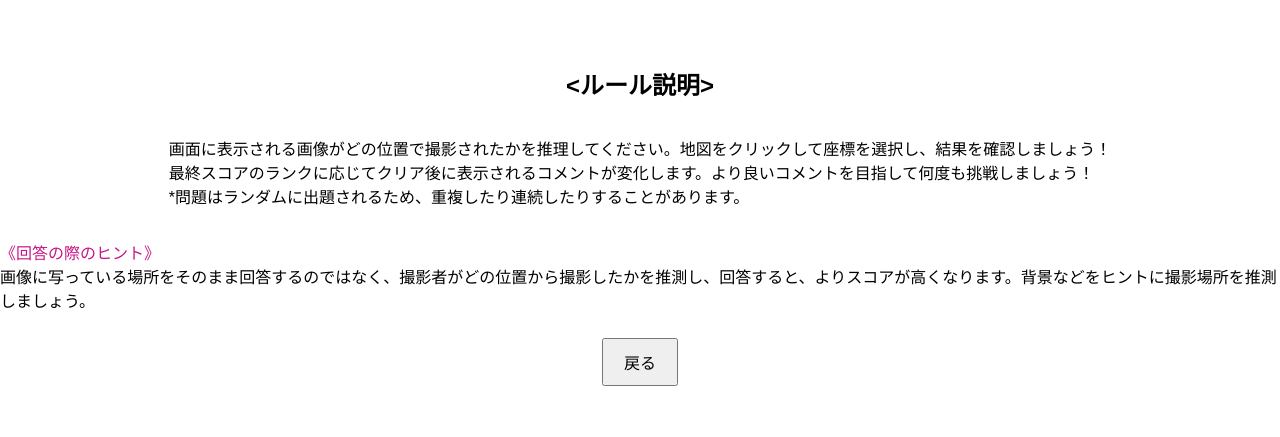
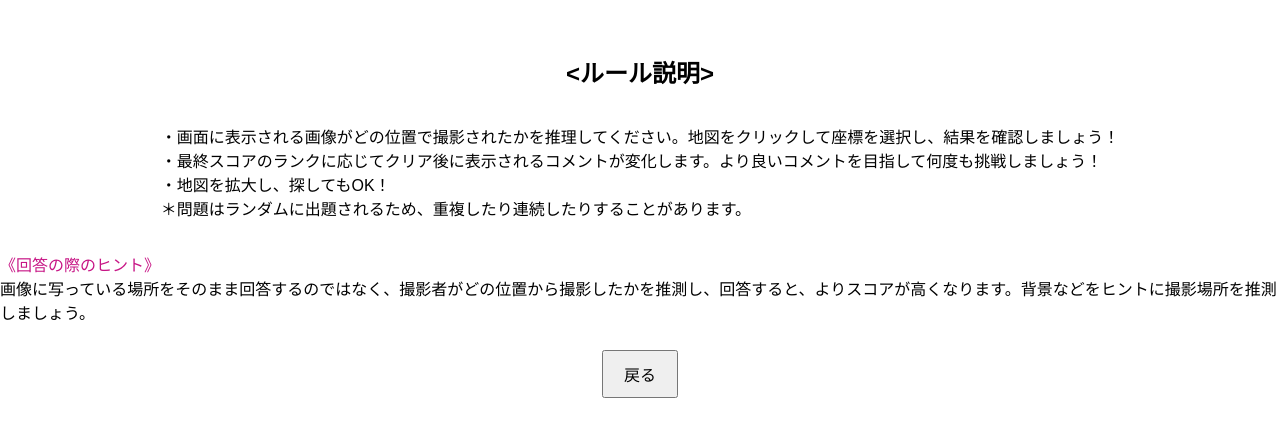
Before and after one commit to YamRin0111/zemigame, a plain HTML site: page index.html in a window 1280 px wide. Shown: the part 179-616 px from the top of the page. Drawn offline with Linux system fonts and the light colour scheme; some packages are replaced by stand-ins of ours.

Commit message:
Update index.html

```diff
--- a/index.html
+++ b/index.html
@@ -57,7 +57,7 @@
   <!-- ルール説明画面 -->
   <div id="rules-screen">
     <h2><ルール説明></h2>
-    <p>画面に表示される画像がどの位置で撮影されたかを推理してください。地図をクリックして座標を選択し、結果を確認しましょう！<br />最終スコアのランクに応じてクリア後に表示されるコメントが変化します。より良いコメントを目指して何度も挑戦しましょう！<br />*問題はランダムに出題されるため、重複したり連続したりすることがあります。</p>
+    <p>・画面に表示される画像がどの位置で撮影されたかを推理してください。地図をクリックして座標を選択し、結果を確認しましょう！<br />・最終スコアのランクに応じてクリア後に表示されるコメントが変化します。より良いコメントを目指して何度も挑戦しましょう！<br />・地図を拡大し、探してもOK！<br />＊問題はランダムに出題されるため、重複したり連続したりすることがあります。</p>
     <p>
      <font color="#C71585">《回答の際のヒント》</font><br />
        画像に写っている場所をそのまま回答するのではなく、撮影者がどの位置から撮影したかを推測し、回答すると、よりスコアが高くなります。背景などをヒントに撮影場所を推測しましょう。</p>
```
